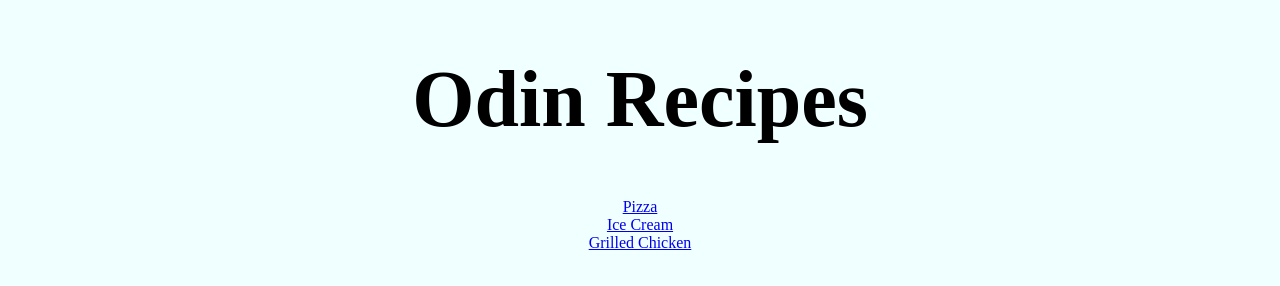
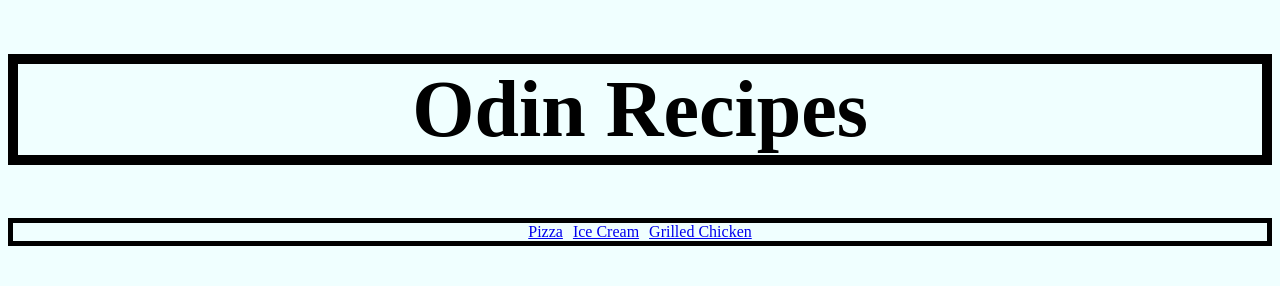
Before and after one commit to gdemko6/odin-recipes, a plain HTML site: page index.html in a window 1280 px wide. Drawn offline with Linux system fonts and the light colour scheme.

Commit message:
Add references to styles.css in all html files

```diff
--- a/index.html
+++ b/index.html
@@ -8,9 +8,11 @@
 
 </head>
 <body>
-    <h1>Odin Recipes</h1>
-    <a href="./recipes/pizza.html" target="_blank" id="pizza">Pizza</a><br>
-    <a href="./recipes/ice-cream.html" target="_blank" id="ice-cream">Ice Cream</a><br>
-    <a href="./recipes/grilled-chicken.html" target="_blank" id="chicken">Grilled Chicken</a>
+    <h1 id="title">Odin Recipes</h1>
+    <div class="links">
+        <a href="./recipes/pizza.html" target="_blank" id="pizza">Pizza</a>
+        <a href="./recipes/ice-cream.html" target="_blank" id="ice-cream">Ice Cream</a>
+        <a href="./recipes/grilled-chicken.html" target="_blank" id="chicken">Grilled Chicken</a>
+    </div>
 </body>
 </html>
```
Also changed, not shown: recipes/grilled-chicken.html (+1 -0 lines), recipes/ice-cream.html (+1 -0 lines), recipes/pizza.html (+1 -0 lines).
